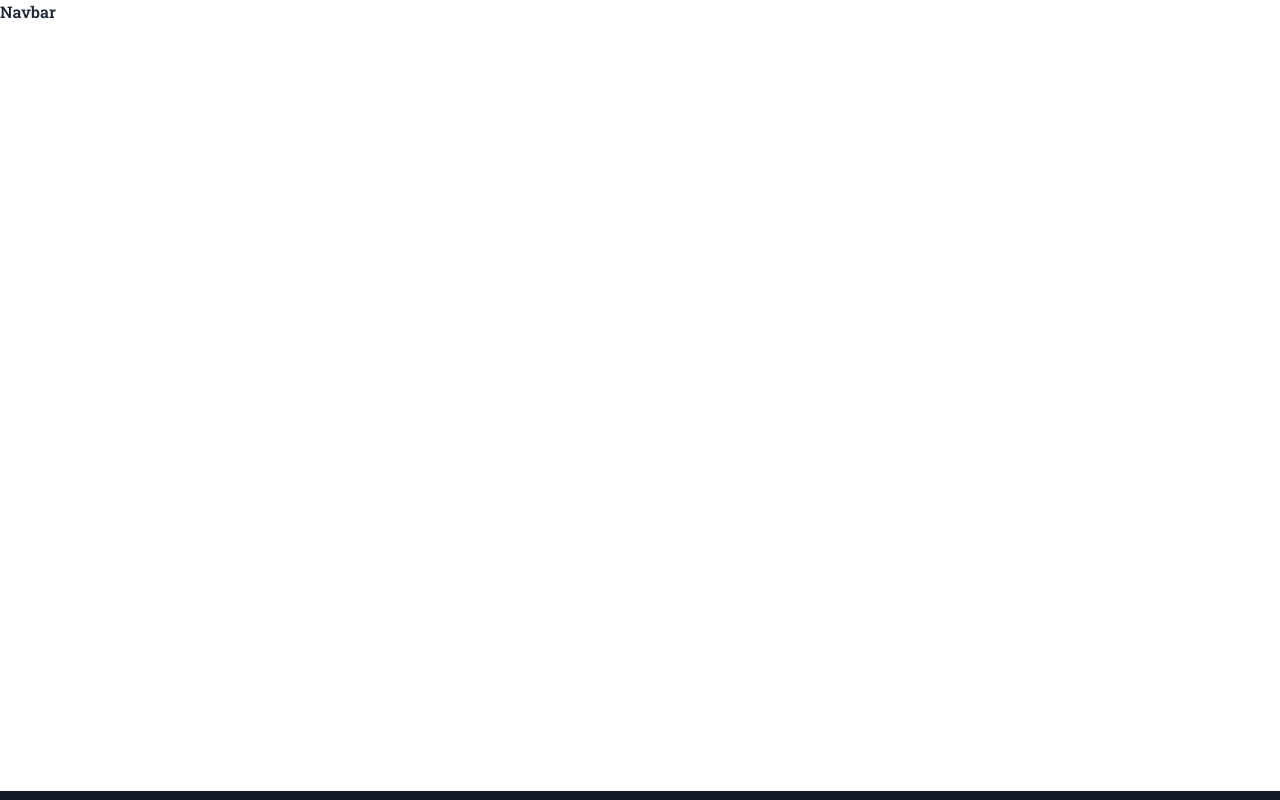
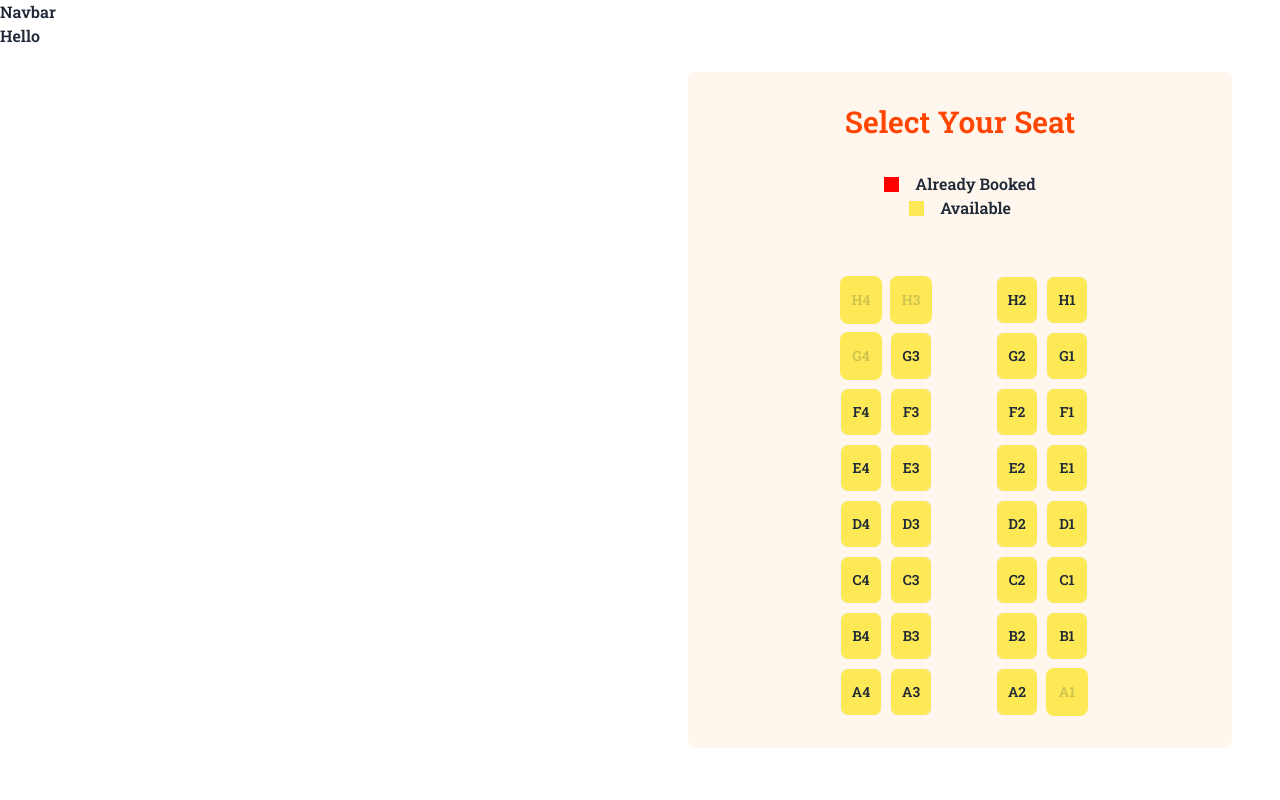
Before and after one commit to ashiqur-r-biplop/project-8, a React (Vite) app: page /book-ticket in a window 1280 px wide. Shown: the top 800 px of the page. Built offline with nearby package versions, Linux system fonts and the light colour scheme.

Commit message:
Complete Seat Selection section with validation

```diff
--- a/src/Component/Main/BookTicket/BookTicketComponent.jsx
+++ b/src/Component/Main/BookTicket/BookTicketComponent.jsx
@@ -1,9 +1,11 @@
 import React from 'react';
+import SeatSelection from './SeatSelection';
 
 const BookTicketComponent = () => {
     return (
-        <div>
-            BookTicketComponent
+        <div className="grid md:grid-cols-2 mx-auto min-width-[1200px]">
+            <h2>Hello</h2>
+            <SeatSelection></SeatSelection>
         </div>
     );
 };
--- /dev/null
+++ b/src/Component/Main/BookTicket/SeatSelection.css
@@ -0,0 +1,26 @@
+.bus {
+    text-align: center;
+  }
+
+  .seat {
+    width: 40px;
+    height: 40px;
+    margin: 5px;
+    /* display: inline-block; */
+    background-color: #bdc3c7;
+    cursor: pointer;
+  }
+
+  .seat.selected {
+    background-color: #e74c3c;
+  }
+
+  .seat.reserved {
+    background-color: #3498db;
+    cursor: not-allowed;
+  }
+
+  .seat.disabled {
+    background-color: #bdc3c7;
+    cursor: not-allowed;
+  }
--- /dev/null
+++ b/src/Component/Main/BookTicket/SeatSelection.jsx
@@ -0,0 +1,84 @@
+import React from 'react';
+import { useEffect } from 'react';
+import { useState } from 'react';
+
+const SeatSelection = () => {
+    const [selectedSeats, setSelectedSeats] = useState([]);
+    const bookedSeat = ['H4', 'H3', 'G4', 'A1'];
+
+
+    const halfSeats1 = ['H4', 'H3', 'G4', 'G3', 'F4', 'F3', 'E4', 'E3', 'D4', 'D3', 'C4', 'C3', 'B4', 'B3', 'A4', 'A3'];
+    const halfSeats2 = ['H2', 'H1', 'G2', 'G1', 'F2', 'F1', 'E2', 'E1', 'D2', 'D1', 'C2', 'C1', 'B2', 'B1', 'A2', 'A1'];
+
+    // Handle Seat Selection:
+    const [counter, setCounter] = useState(0);
+    const handleSeatSelect = seatNumber => {
+        const decision = selectedSeats?.includes(seatNumber)
+        if (!decision) {
+            setSelectedSeats([...selectedSeats, seatNumber]);
+            setCounter(counter + 1);
+            console.log(counter);
+        }
+        else {
+            setSelectedSeats(selectedSeats.filter(seat => seat !== seatNumber));
+            console.log(selectedSeats);
+            setCounter(counter - 1);
+        }
+    }
+    console.log(selectedSeats);
+
+    return (
+        <div className="bg-orange-50 pt-8 md:m-12 p-4 m-4 rounded-lg">
+            <h1 className='text-3xl font-extrabold brand-color text-center pb-8'>Select Your Seat</h1>
+            <div className='flex justify-center items-center'>
+                <div style={{ height: '15px', width: '15px', backgroundColor: 'red' }}>
+                </div>
+                <h4 className='ms-4'>Already Booked</h4>
+            </div>
+            <div className='flex justify-center items-center'>
+                <div style={{ height: '15px', width: '15px', backgroundColor: 'rgb(252, 233, 85)' }}>
+                </div>
+                <h4 className='ms-4'>Available</h4>
+            </div>
+            <div className="grid grid-cols-2 md:w-1/2 mx-auto gap-x-14 mt-12">
+                <div className="grid grid-cols-2">
+                    {
+                        halfSeats1?.map(seat =>
+
+                            <button onClick={() => handleSeatSelect(seat)} className="btn mt-2 ms-2" style={{
+                                background: selectedSeats.includes(seat) ? 'orangered' : 'rgb(252, 233, 85)'
+                            }} disabled={bookedSeat.includes(seat) ? true : false} key={seat}>
+                                {seat}
+                            </button>
+                        )
+                    }
+                </div>
+                <div className="grid grid-cols-2 ">
+                    {
+                        halfSeats2?.map(seat =>
+                            <button onClick={() => handleSeatSelect(seat)} className="btn mt-2 ms-2" style={{
+                                background: selectedSeats.includes(seat) ? 'orangered' : 'rgb(252, 233, 85)'
+                            }} disabled={bookedSeat.includes(seat) ? true : false} key={seat}>
+                                {seat}
+                            </button>
+                        )
+                    }
+                </div>
+                <div>{
+                    useEffect(() => {
+                        selectedSeats?.map(seat => <p>{seat}</p>)
+                    }, [selectedSeats])
+                }</div>
+            </div>
+            <div className="flex justify-center mt-4">
+
+                {
+                    counter > 0 && <button className="btn btn-block brand-btn w-1/2">Book Ticket</button>
+                }
+
+            </div>
+        </div >
+    );
+};
+
+export default SeatSelection;
--- a/src/Component/Main/Home/HomeComponent.jsx
+++ b/src/Component/Main/Home/HomeComponent.jsx
@@ -9,8 +9,8 @@ const HomeComponent = () => {
     <div>
       <Banner></Banner>
       <Count></Count>
+      <OurMoto></OurMoto>
       <Testimonial></Testimonial>
-      <OurMoto></OurMoto>
     </div>
   );
 };
--- a/src/Pages/Main/BookBus/BookBus.jsx
+++ /dev/null
@@ -1,7 +0,0 @@
-import React from "react";
-
-const BookBus = () => {
-  return <div></div>;
-};
-
-export default BookBus;
--- a/src/Pages/Main/BookTicket/BookTicket.jsx
+++ /dev/null
@@ -1,11 +0,0 @@
-import React from 'react';
-
-const BookTicket = () => {
-    return (
-        <div>
-
-        </div>
-    );
-};
-
-export default BookTicket;
```
Also changed, not shown: src/Route/Route.jsx (+4 -4 lines).
